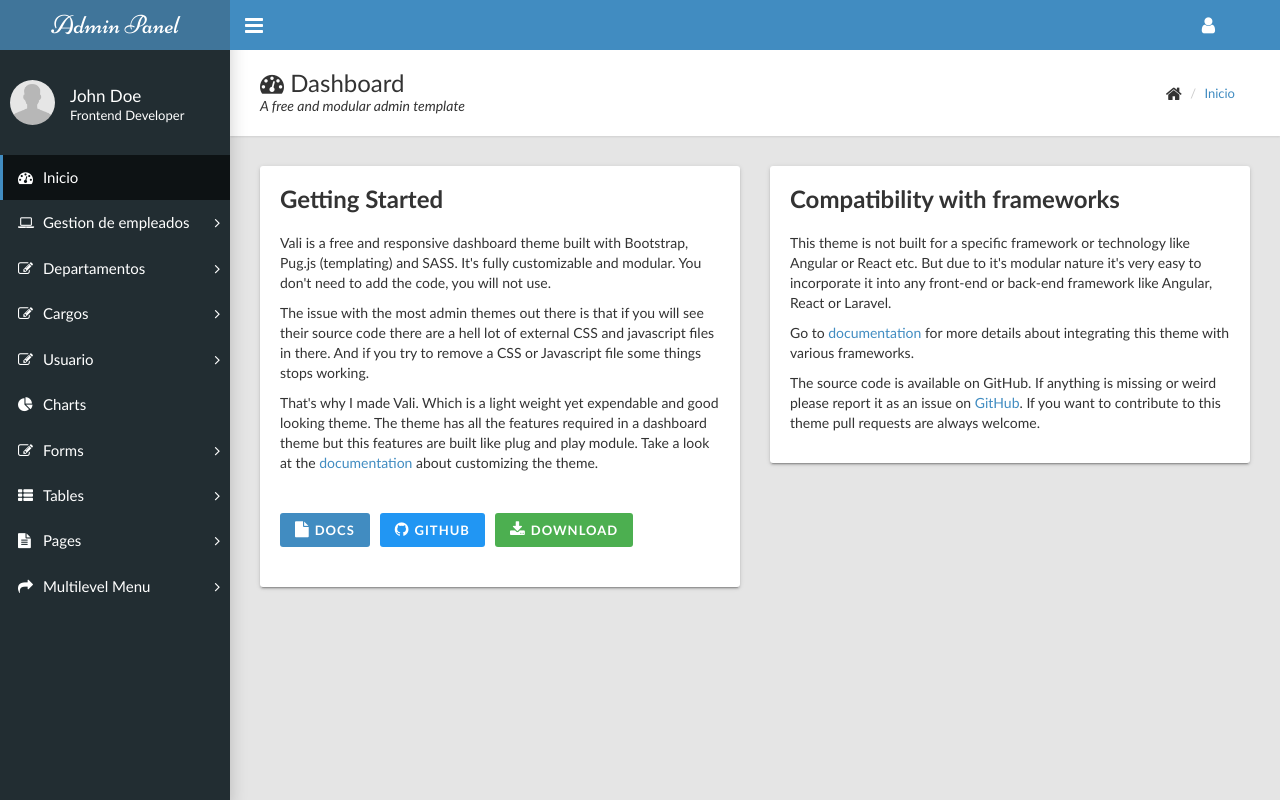
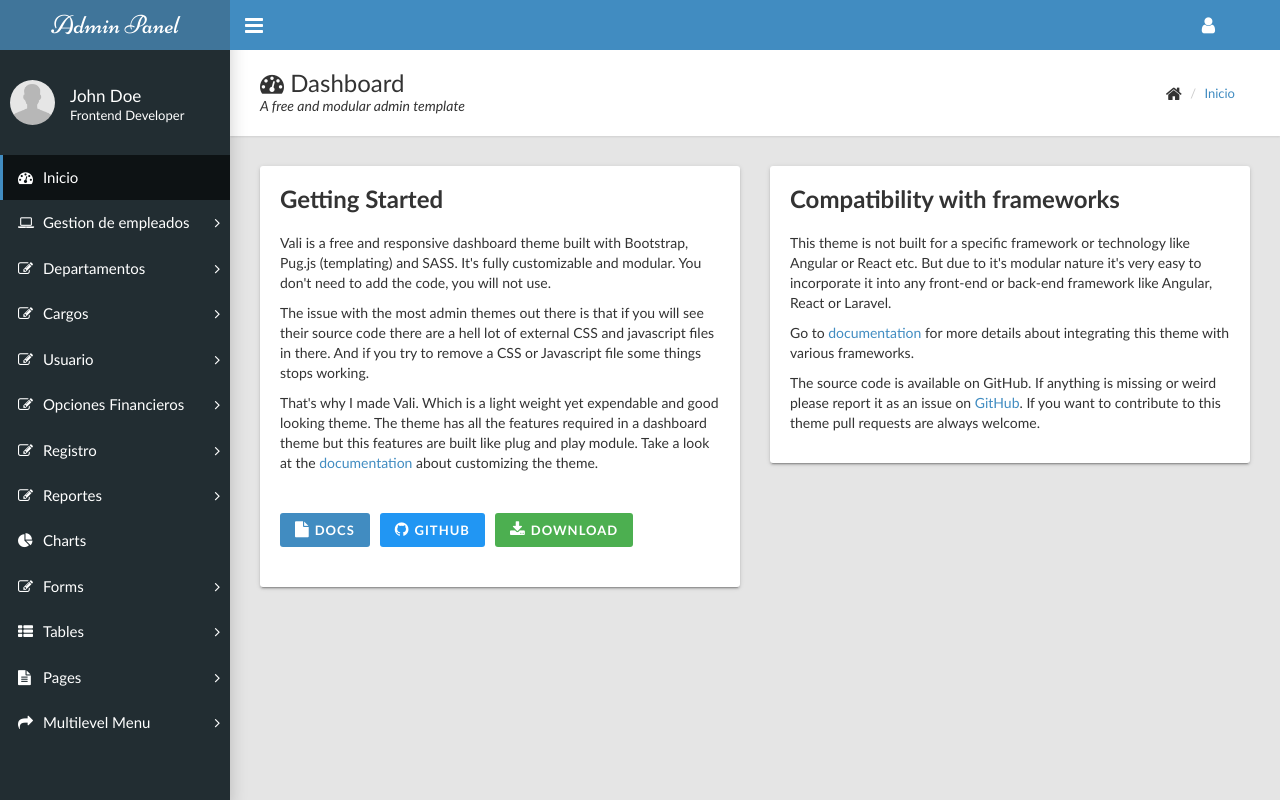
Before and after one commit to Kunai11/municipalidad, a PHP site: page /admin-panel/index.php in a window 1280 px wide. Run offline with PHP 8.4, Linux system fonts and the light colour scheme.

Commit message:
Opciones de Financieras, Registros, Reportes

```diff
--- a/admin-panel/index.php
+++ b/admin-panel/index.php
@@ -92,9 +92,32 @@
 
                <li class="treeview"><a href="#"><i class="fa fa-edit"></i><span>Usuario</span><i class="fa fa-angle-right"></i></a>
               <ul class="treeview-menu">
-                <li><a href=""><i class="fa fa-circle-o"></i> Crear usuario</a></li>
-                <li><a href=""><i class="fa fa-circle-o"></i> Modificar usuario</a></li>
-                <li><a href=""><i class="fa fa-circle-o"></i> Eliminar usuario</a></li>
+                <li><a href=""><i class="fa fa-circle-o"></i> Crear Usuario</a></li>
+                <li><a href=""><i class="fa fa-circle-o"></i> Modificar Usuario</a></li>
+                <li><a href=""><i class="fa fa-circle-o"></i> Eliminar Usuario</a></li>
+              </ul>
+            </li>
+
+               <li class="treeview"><a href="#"><i class="fa fa-edit"></i><span>Opciones Financieros</span><i class="fa fa-angle-right"></i></a>
+              <ul class="treeview-menu">
+                <li><a href=""><i class="fa fa-circle-o"></i> Pagos</a></li>
+                <li><a href=""><i class="fa fa-circle-o"></i> Nuevo pago</a></li>
+                <li><a href=""><i class="fa fa-circle-o"></i> Modificar pago</a></li>
+              </ul>
+            </li>
+
+               <li class="treeview"><a href="#"><i class="fa fa-edit"></i><span>Registro</span><i class="fa fa-angle-right"></i></a>
+              <ul class="treeview-menu">
+                <li><a href=""><i class="fa fa-circle-o"></i> Historial</a></li>
+              </ul>
+            </li>
+
+               <li class="treeview"><a href="#"><i class="fa fa-edit"></i><span>Reportes</span><i class="fa fa-angle-right"></i></a>
+              <ul class="treeview-menu">
+                <li><a href=""><i class="fa fa-circle-o"></i> Listado Departamentos</a></li>
+                <li><a href=""><i class="fa fa-circle-o"></i> Listado de Cargos</a></li>
+                <li><a href=""><i class="fa fa-circle-o"></i> Listado de Empleados</a></li>
+                <li><a href=""><i class="fa fa-circle-o"></i> Listado de Usuarios</a></li>
               </ul>
             </li>
 
```
